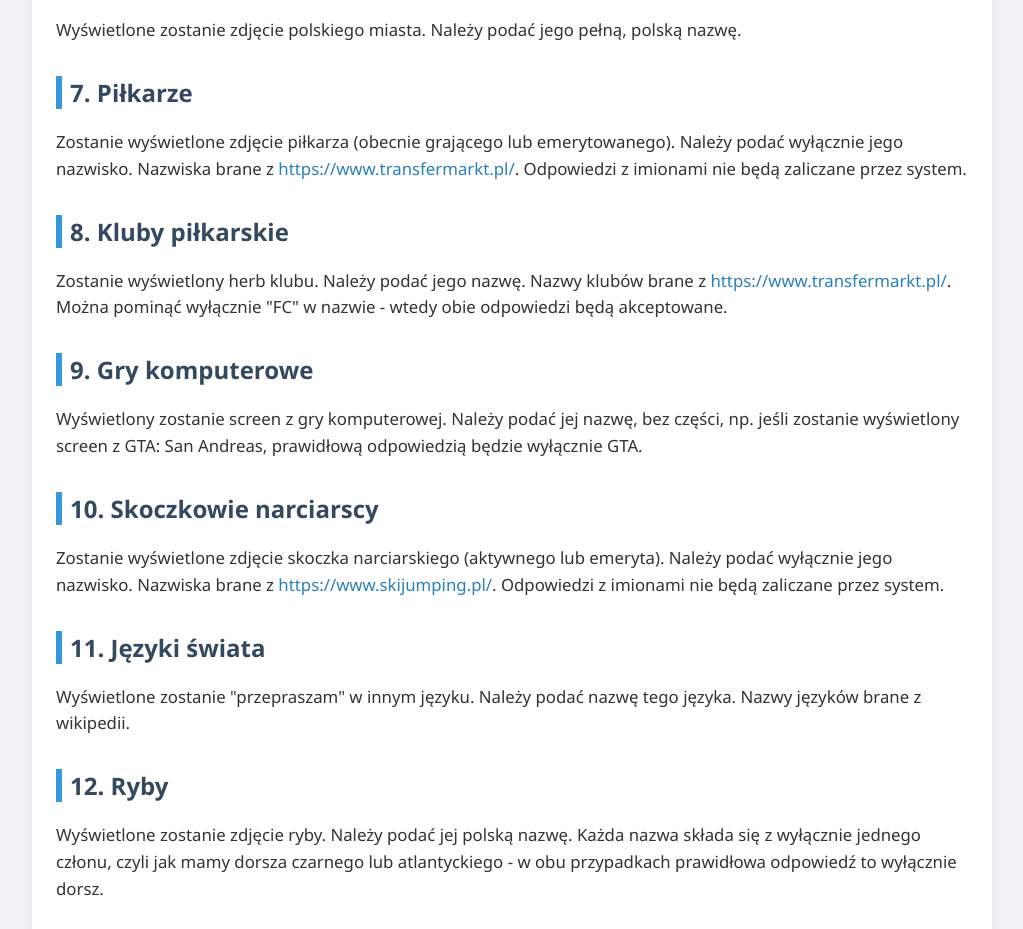
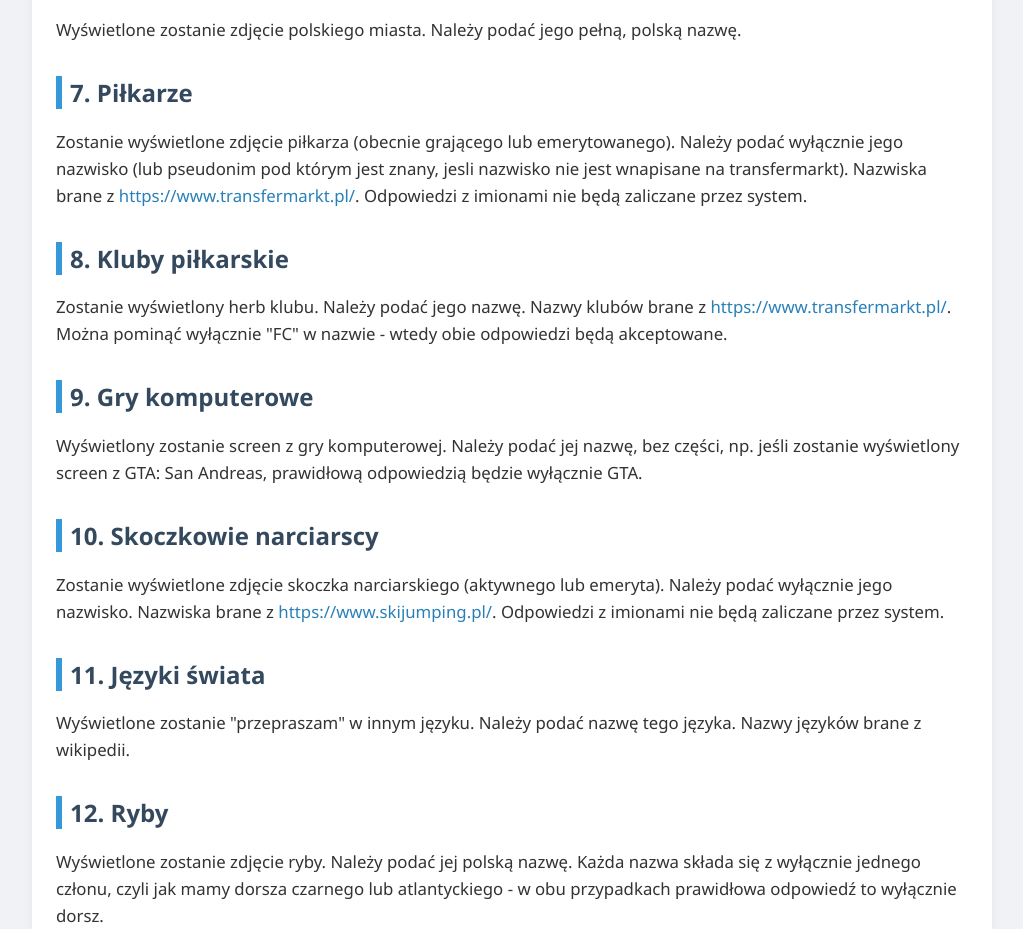
Before and after one commit to JakubDomaradzki/floor_zasady, a plain HTML site: page kategorie.html in a window 1280 px wide. Shown: the part 1047-1976 px from the top of the page, without its empty margins (128-1151 px from the left). Drawn offline with Linux system fonts and the light colour scheme.

Commit message:
Update kategorie.html

```diff
--- a/kategorie.html
+++ b/kategorie.html
@@ -80,7 +80,7 @@
     <p>Wyświetlone zostanie zdjęcie polskiego miasta. Należy podać jego pełną, polską nazwę.</p>
 
     <h2>7. Piłkarze</h2>
-    <p>Zostanie wyświetlone zdjęcie piłkarza (obecnie grającego lub emerytowanego). Należy podać wyłącznie jego nazwisko. Nazwiska brane z <a href="https://www.transfermarkt.pl/" target="_blank">https://www.transfermarkt.pl/</a>. Odpowiedzi z imionami nie będą zaliczane przez system.</p>
+    <p>Zostanie wyświetlone zdjęcie piłkarza (obecnie grającego lub emerytowanego). Należy podać wyłącznie jego nazwisko (lub pseudonim pod którym jest znany, jesli nazwisko nie jest wnapisane na transfermarkt). Nazwiska brane z <a href="https://www.transfermarkt.pl/" target="_blank">https://www.transfermarkt.pl/</a>. Odpowiedzi z imionami nie będą zaliczane przez system.</p>
 
     <h2>8. Kluby piłkarskie</h2>
     <p>Zostanie wyświetlony herb klubu. Należy podać jego nazwę. Nazwy klubów brane z <a href="https://www.transfermarkt.pl/" target="_blank">https://www.transfermarkt.pl/</a>. Można pominąć wyłącznie "FC" w nazwie - wtedy obie odpowiedzi będą akceptowane.</p>
```
